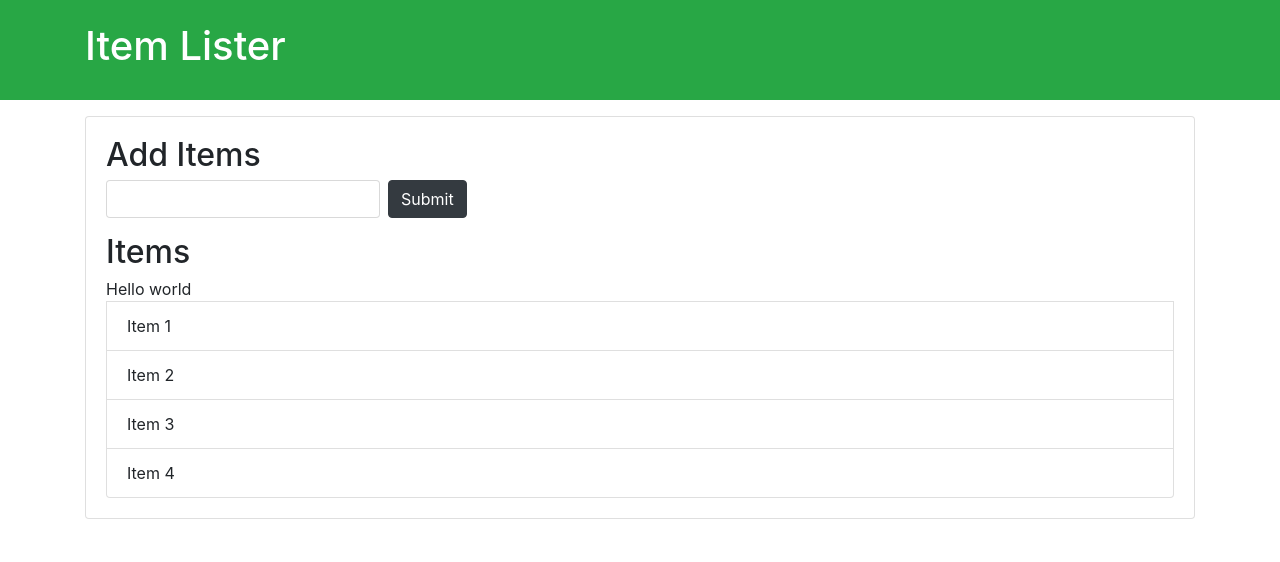
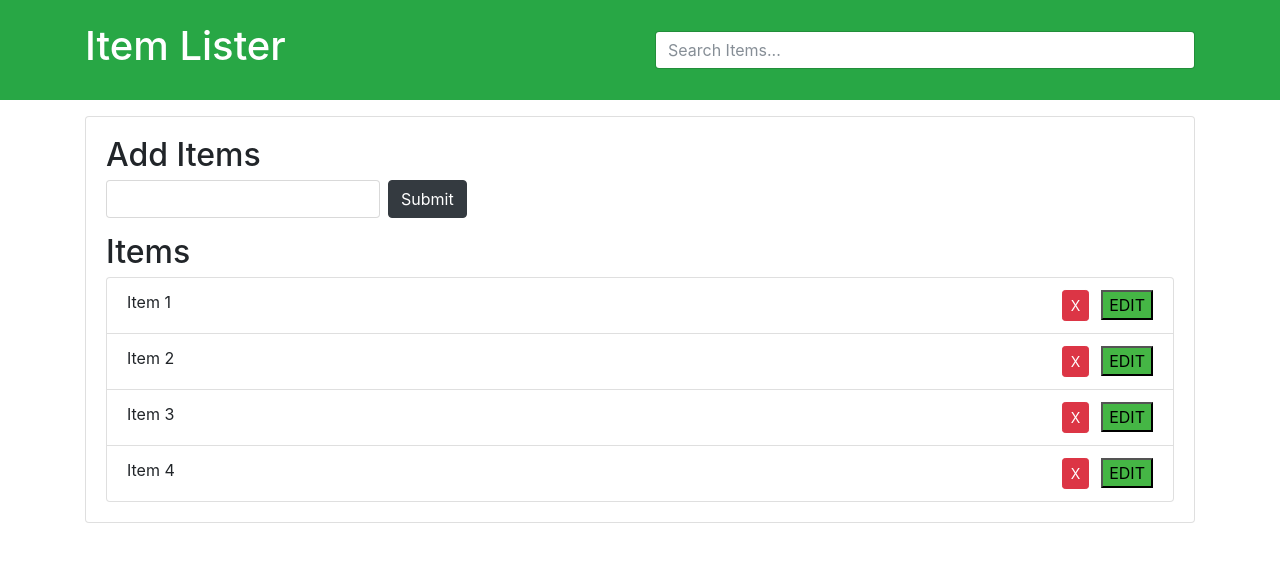
Before and after one commit to kishan9414723447/DOM, a plain HTML site: page index.html in a window 1280 px wide. Drawn offline with nearby package versions, Linux system fonts and the light colour scheme.

Commit message:
Delete and Edit functionality

```diff
--- a/index.html
+++ b/index.html
@@ -7,117 +7,43 @@
   <meta http-equiv="X-UA-Compatible" content="ie=edge">
   <link rel="stylesheet" href="https://maxcdn.bootstrapcdn.com/bootstrap/4.0.0-beta/css/bootstrap.min.css" integrity="sha384-/Y6pD6FV/Vv2HJnA6t+vslU6fwYXjCFtcEpHbNJ0lyAFsXTsjBbfaDjzALeQsN6M" crossorigin="anonymous">
   <title>Item Lister</title>
+  <style>
+    .edit{
+      margin-left: 12px;
+      background-color: rgb(69, 182, 69);
+    }
+
+  </style>
 </head>
 <body>
   <header id="main-header" class="bg-success text-white p-4 mb-3">
     <div class="container">
-      <h1 id="header-title">Item Lister <span style="display:none">123</span></h1>
+      <div class="row">
+        <div class="col-md-6">
+            <h1 id="header-title">Item Lister</h1>
+        </div>
+        <div class="col-md-6 align-self-center">
+            <input type="text" class="form-control" id="filter" placeholder="Search Items...">
+        </div>
+      </div>
     </div>
   </header>
   <div class="container">
    <div id="main" class="card card-body">
     <h2 class="title">Add Items</h2>
-    <form class="form-inline mb-3">
-      <input type="text" class="form-control mr-2">
+    <form id="addForm" class="form-inline mb-3">
+      <input type="text" class="form-control mr-2" id="item">
       <input type="submit" class="btn btn-dark" value="Submit">
     </form>
     <h2 class="title">Items</h2>
     <ul id="items" class="list-group">
-      <li class="list-group-item">Item 1</li>
-      <li class="list-group-item">Item 2</li>
-      <li class="list-group-item">Item 3</li>
-      <li class="list-group-item">Item 4</li>
+      <li class="list-group-item">Item 1 <span><button class="float-right edit">EDIT</button></span><button class="btn btn-danger btn-sm float-right delete">X</button></li>
+      <li class="list-group-item">Item 2 <span><button class="float-right edit">EDIT</button></span><button class="btn btn-danger btn-sm float-right delete">X</button></li>
+      <li class="list-group-item">Item 3 <span><button class="float-right edit">EDIT</button></span><button class="btn btn-danger btn-sm float-right delete">X</button></li>
+      <li class="list-group-item">Item 4 <span><button class="float-right edit">EDIT</button></span><button class="btn btn-danger btn-sm float-right delete">X</button></li>
     </ul>
    </div>
   </div>
-  <script>
-    var itemList=document.querySelector('#items');
-    //parentNode
-    console.log(itemList.parentNode);
-
-    //parentElement
-
-    console.log(itemList.parentElement);
-
-    //childNodes
-
-    console.log(itemList.childNodes);
-
-    //children
-
-    console.log(itemList.children);
-
-    //firstChild
-
-    console.log(itemList.firstChild);
-
-    //firstElementChild
-
-    console.log(itemList.firstElementChild);
-
-    //lastChild
-
-    console.log(itemList.lastChild);
-
-    //lastElementChild
-
-    console.log(itemList.lastElementChild);
-
-    //nextSibling
-
-    console.log(itemList.nextSibling);
-
-    //nextElementSibling
-
-    console.log(itemList.nextElementSibling);
-
-    //previousSibling
-
-    console.log(itemList.previousSibling);
-
-    //previousElementSibling
-
-    console.log(itemList.previousElementSibling);
-
-    //create a div
-
-    var newDiv=document.createElement('div');
-
-    //Add class
-
-    newDiv.className='hello';
-
-    //Add id
-
-    newDiv.id='hello1';
-
-    //Add attribute
-
-    newDiv.setAttribute('title','Hello Div');
-
-
-    //Create Text Node
-
-    var newDivText=document.createTextNode('Hello world');
-
-    //Add text to div
-
-    newDiv.appendChild(newDivText);
-
-    console.log(newDiv);
-
-    //Add to DOM
-
-    var container=document.querySelector('header .container');
-    var h1=document.querySelector('header h1');
-
-    container.insertBefore(newDiv,h1);
-
-    //Adding hello world before item 1
-
-    var ulElement=document.querySelector('#items');
-    var firstLi=document.querySelector('.list-group-item');
-    ulElement.insertBefore(newDiv,firstLi);
-  </script>
+  <script src="./main.js"></script>
 </body>
 </html>
--- /dev/null
+++ b/main.js
@@ -0,0 +1,13 @@
+var btns=document.getElementsByClassName('btn');
+
+Array.from(btns).forEach((item) => {
+    item.addEventListener('click',(e)=> {
+        e.preventDefault();
+        var parentEle=item.parentElement.parentElement;
+        var li=item.parentElement;
+        console.log(parentEle);
+        parentEle.removeChild(li);
+
+    })
+
+});
```
